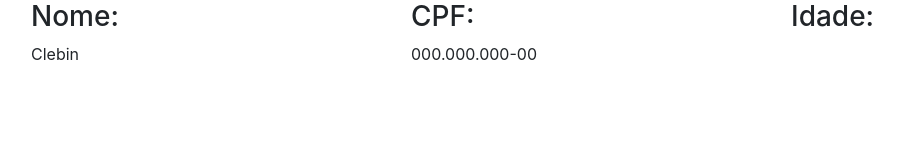
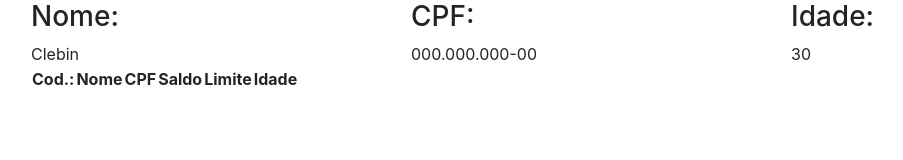
Before and after one commit to Nycolas-Guia/retornoTypeScript, a website: page exemplo/index.html in a window 1280 px wide. Shown: the whole page, without its empty margins (54-957 px from the left). Drawn offline with nearby package versions, Linux system fonts and the light colour scheme.

Commit message:
commit pros jovens

```diff
--- a/exemplo/implementa.js
+++ b/exemplo/implementa.js
@@ -5,4 +5,9 @@ var empresa;
     p.setIdade(30);
     document.getElementById("nome").textContent = p.getNome();
     document.getElementById("cpf").textContent = p.getCpf();
+    document.getElementById("idade").textContent = p.getIdade().toString();
+    var c = new empresa.Cliente("Welington Orelha", "120.120.120-00", 120);
+    c.setIdade(50);
+    c.setLimite(3000);
+    c.setSaldo(2000);
 })(empresa || (empresa = {}));
--- a/exemplo/implementa.ts
+++ b/exemplo/implementa.ts
@@ -4,4 +4,10 @@ namespace empresa{
 
      document.getElementById("nome").textContent = p.getNome();
      document.getElementById("cpf").textContent = p.getCpf();
+     document.getElementById("idade").textContent = p.getIdade().toString();
+
+     let c = new Cliente("Welington Orelha","120.120.120-00",120);
+     c.setIdade(50);
+     c.setLimite(3000);
+     c.setSaldo(2000);
 }
--- a/exemplo/index.html
+++ b/exemplo/index.html
@@ -23,6 +23,28 @@
                 <span id="idade">
             </div>
         </div>
+        <div class="row">
+            <div class="col-sm">
+                <table>
+                <tr>
+                    <th>Cod.:</th>
+                    <th>Nome</th>
+                    <th>CPF</th>
+                    <th>Saldo</th>
+                    <th>Limite</th>
+                    <th>Idade</th>
+                 </tr>
+                 <tr>
+                    <td id="CodC"></td>
+                    <td id="nomeC"></td>
+                    <td id="cpfC"></td>
+                    <td id="saldoC"></td>
+                    <td id="limiteC"></td>
+                    <td id="idadeC"></td>
+                 </tr>
+                </table>
+            </div>
+        </div>
     </div>
     <script src="pessoa.js"></script>
     <script src="implementa.js"></script>
```
Also changed, not shown: exemplo/cliente.js (+5 -2 lines), exemplo/cliente.ts (+6 -1 lines).
